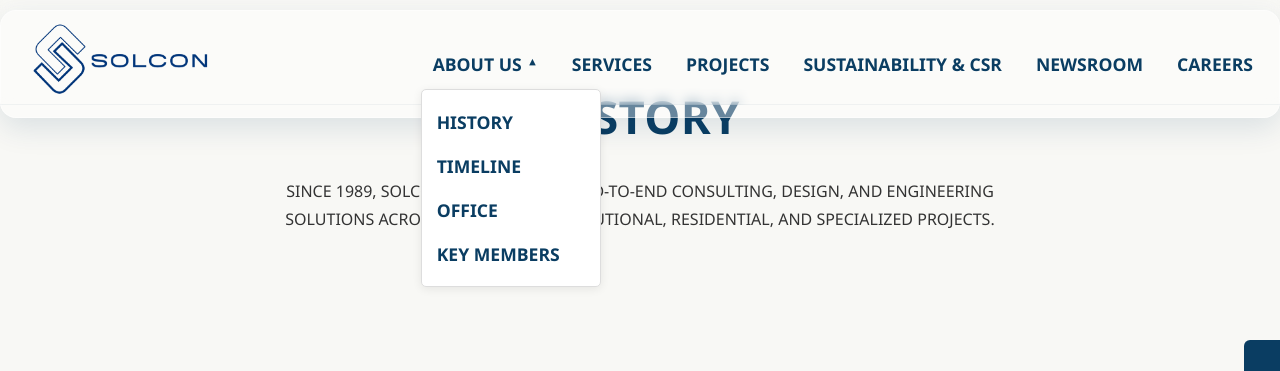
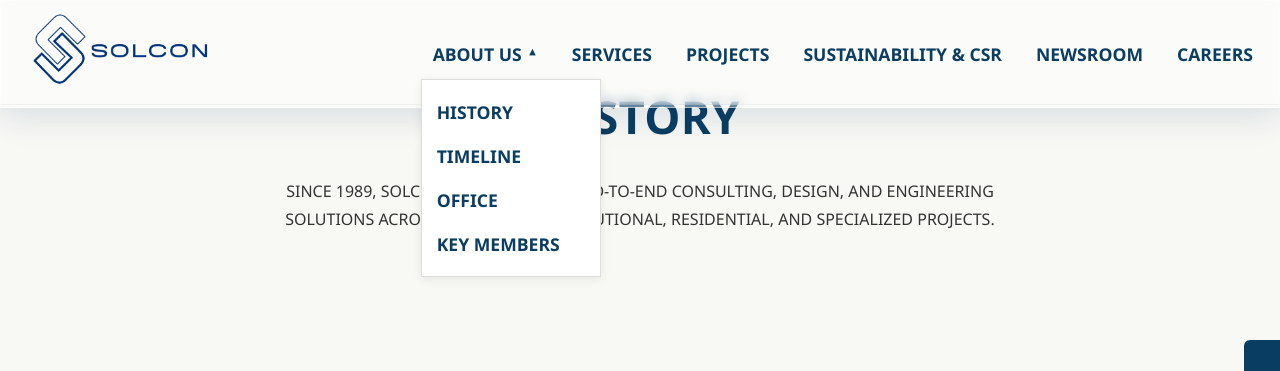
Before and after one commit to harshkothari79/harshkothari79.github.io, a plain HTML site: page about.html in a window 1280 px wide. Both pictures are taken after a click on the button "ABOUT US". Shown: the top 371 px of the page. Drawn offline with Linux system fonts and the light colour scheme.

```diff
--- a/about.html
+++ b/about.html
@@ -16,7 +16,7 @@
       position: absolute;
       background: #fff;
       border: 1px solid #ddd;
-      border-radius: 5px;
+      border-radius: 0; /* square edges for navbar dropdown */
       margin-top: 5px;
       padding: 10px 0;
       min-width: 180px;
--- a/css/styles.css
+++ b/css/styles.css
@@ -224,9 +224,9 @@
             -webkit-backdrop-filter: saturate(180%) blur(14px);
             backdrop-filter: saturate(180%) blur(14px);
             border: 1px solid rgba(255, 255, 255, 0.45);
-            border-radius: 16px;
-            padding: 12px 18px; /* balanced padding for pill effect */
-            margin: 10px auto; /* slight spacing from top for floating feel */
+            border-radius: 0; /* square edges */
+            padding: 12px 18px;
+            margin: 0; /* sit flush at top */
             box-shadow: 0 10px 30px rgba(10, 61, 98, 0.12);
         }
 
@@ -280,7 +280,7 @@
             background-color: var(--primary);
             margin: 5px 0;
             transition: var(--transition);
-            border-radius: var(--border-radius);
+            border-radius: 0; /* square hamburger bars */
         }
 
         .nav-list {
@@ -311,7 +311,7 @@
             color: var(--primary);
             font-weight: 600;
             transition: var(--transition);
-            border-radius: var(--border-radius);
+            border-radius: 0; /* square link edges */
             font-size: 1.1rem; /* Match SOLCON brand prominence */
         }
 
@@ -357,7 +357,7 @@
             left: 0;
             min-width: 200px;
             background-color: white;
-            border-radius: var(--border-radius);
+            border-radius: 0; /* square dropdown edges */
             box-shadow: var(--shadow);
             opacity: 0;
             visibility: hidden;
```
Also changed, not shown: index.html (+1 -1 lines), more.html (+1 -1 lines).
